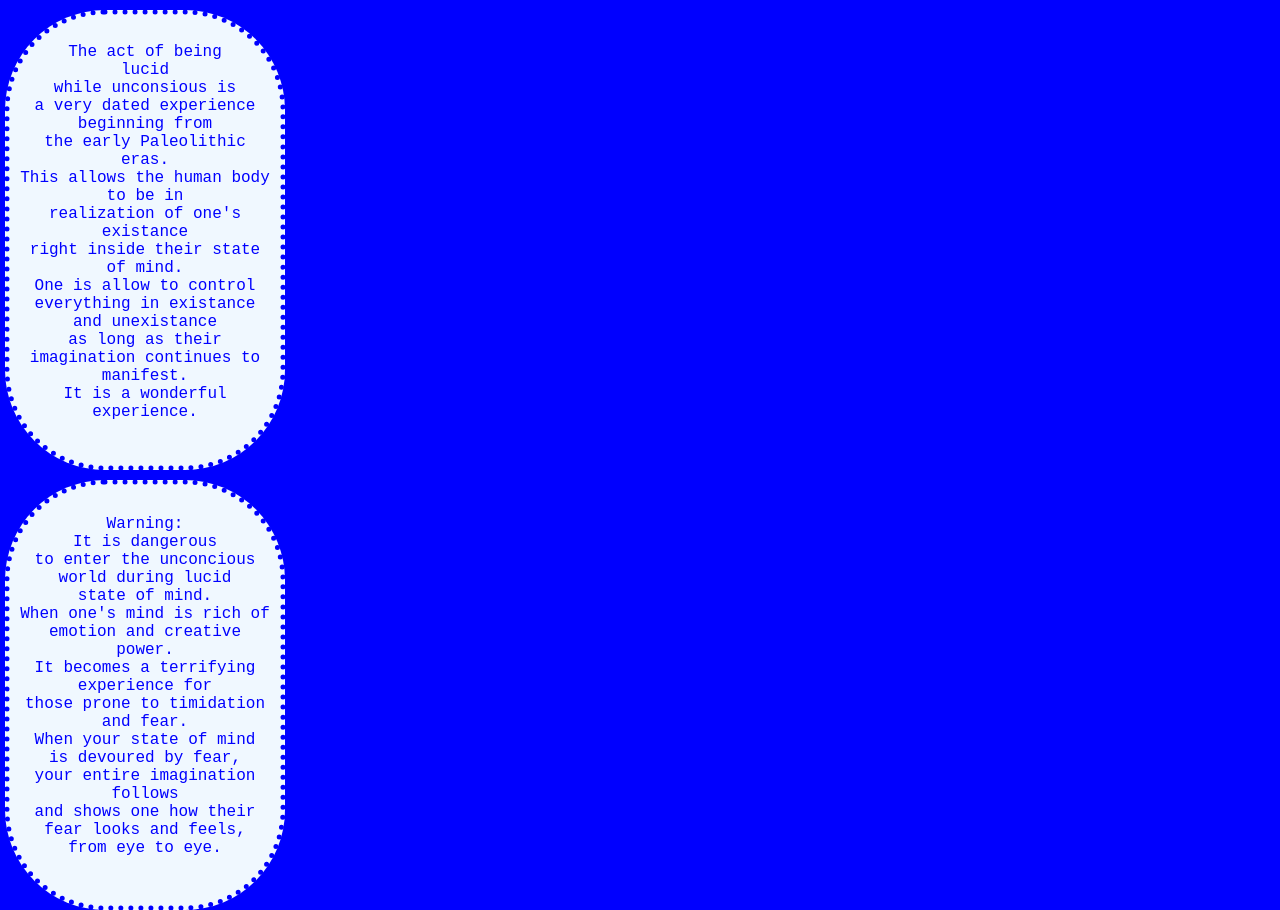
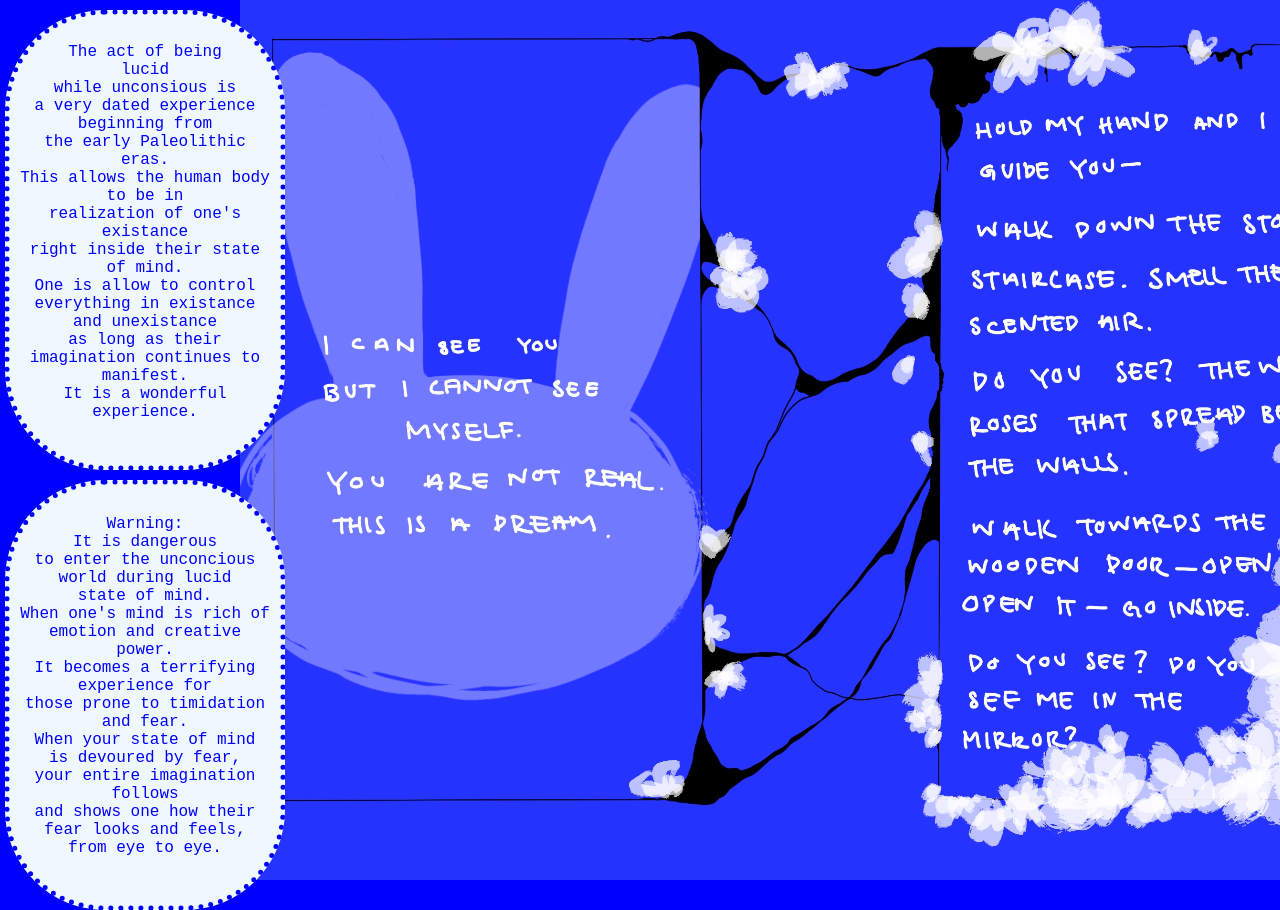
Before and after one commit to Zhonm301/Escapism, a plain HTML site: page Collection4.html in a window 1280 px wide. Shown: the top 910 px of the page. Drawn offline with Linux system fonts and the light colour scheme.

Commit message:
Update Collection4.html

```diff
--- a/Collection4.html
+++ b/Collection4.html
@@ -13,7 +13,7 @@
         <div class="Effect2">Warning:<br> It is dangerous <br>to enter the unconcious world during lucid <br>state of mind.<br>When one's mind is rich of emotion and creative power.<br> It becomes a terrifying experience for <br> those prone to timidation and fear.<br> When your state of mind<br> is devoured by fear,<br>your entire imagination follows <br>and shows one how their fear looks and feels, <br>from eye to eye.<br> </div>
     </div>
     <div class="Lucid1">
-        <img class="Lucid2" src="Content4_images/Content4_LucidDream.jpg" alt="Image">
+        <img class="Lucid2" src="Content4_LucidDream.jpg" alt="Image">
         </div>
 
 
```
